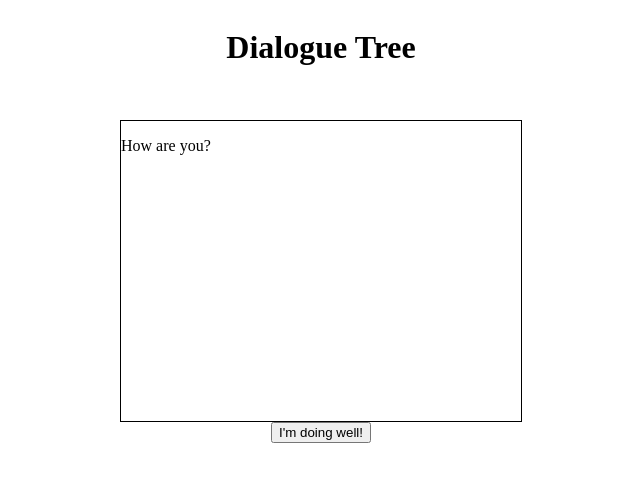
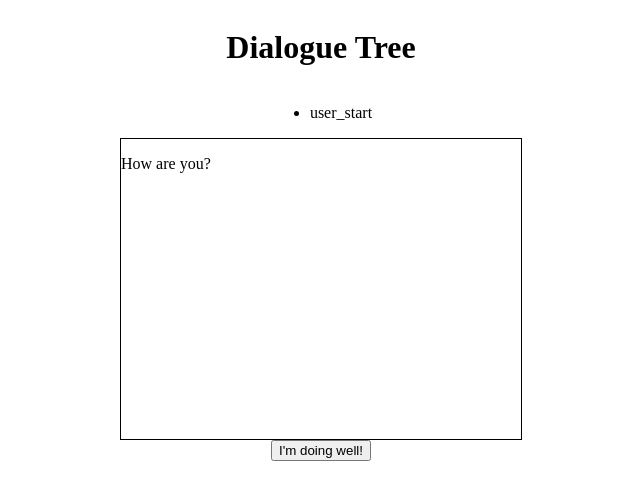
Before and after one commit to 00-status/dialogue_tree, a React app: page / in a window 1280 px wide. Shown: the top 500 px of the page, without its empty margins (319-959 px from the left). Built offline with nearby package versions, Linux system fonts and the light colour scheme.

Commit message:
Added starting trait. Traits now only show up one at a time.

```diff
--- a/src/components/App.tsx
+++ b/src/components/App.tsx
@@ -1,12 +1,12 @@
 import './app.css';
 import {Description} from "./Description/Description";
-import {sections} from "../data/sectionData";
+import { sections, STARTING_TRAIT } from "../data/sectionData";
 import {useState} from "react";
 import {useAvailableSections} from "../hooks/useAvailableSections";
 
 export const App = () => {
     const [section, setSection] = useState(sections[0]);
-    const [trait, setTrait] = useState<string|null>(null);
+    const [trait, setTrait] = useState<string|null>(STARTING_TRAIT);
 
     const { sections: choices } = useAvailableSections(section.description, trait);
 
--- a/src/data/sectionData.tsx
+++ b/src/data/sectionData.tsx
@@ -1,3 +1,4 @@
+export const STARTING_TRAIT = 'user_start';
 
 export const sections: Array<Section> = [
     {
@@ -10,7 +11,7 @@ export const sections: Array<Section> = [
         choiceLabel: 'I\'m doing well!',
         trait: 'user_doing_well',
         description: "Good to hear that!",
-        prerequisite: null
+        prerequisite: STARTING_TRAIT
     },
     {
         choiceLabel: 'How is Max doing?',
--- a/src/hooks/useAvailableSections.tsx
+++ b/src/hooks/useAvailableSections.tsx
@@ -12,7 +12,7 @@ export const useAvailableSections = (
             return false;
         }
 
-        if (section.prerequisite && section.prerequisite !== trait) {
+        if (!section.prerequisite || section.prerequisite !== trait) {
             return false;
         }
 
```
Also changed, not shown: 1 other file (tests, documents, lock files or other folders).
